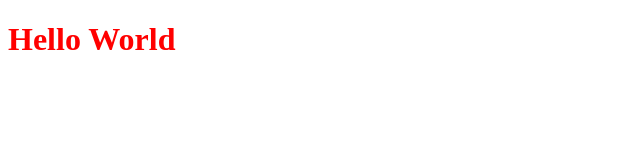
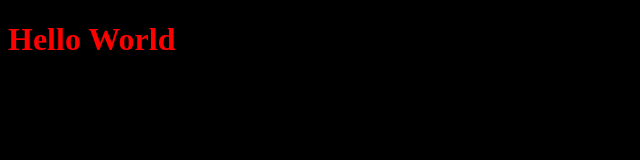
Before and after one commit to Warez1864/JavaScript-Notes, a plain HTML site: page index.html in a window 1280 px wide. Shown: the whole page, without its empty margins (0-640 px from the left). Drawn offline with Linux system fonts and the light colour scheme.

Commit message:
Some extra notes

```diff
--- a/index.css
+++ b/index.css
@@ -1,3 +1,7 @@
 .h1-color {
     color: red;
 }
+
+.body {
+    background-color: #000000;
+}
--- a/index.html
+++ b/index.html
@@ -15,7 +15,7 @@ function arrayFromRange(min, max) {
     </script>
     <title>Learning</title>
 </head>
-<body>
+<body class="body">
     <h1 class="h1-color">Hello World</h1>
 </body>
 
```
Also changed, not shown: index.js (+9 -2 lines).
